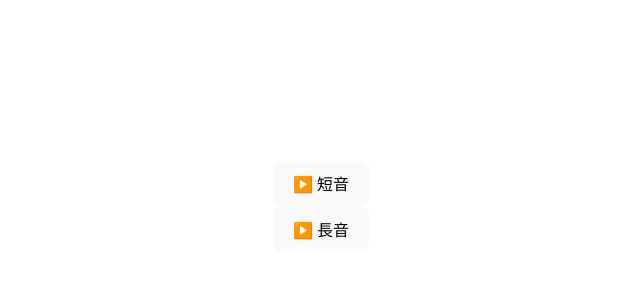
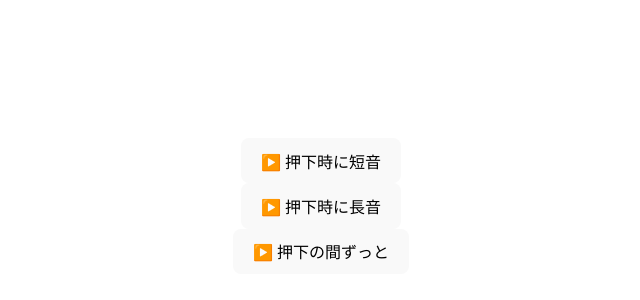
Before and after one commit to nagohachi/tsukutte-asobu2023, a React (Vite) app: page / in a window 1280 px wide. Shown: the part 194-494 px from the top of the page, without its empty margins (319-959 px from the left). Built offline with nearby package versions, Linux system fonts and the light colour scheme.

Commit message:
ファイル整理、押下時ずっと鳴らすボタン作成

```diff
--- a/src/App.tsx
+++ b/src/App.tsx
@@ -1,40 +1,12 @@
-import { useState } from 'react';
+import { PlaySoundForFixedTime, PlaySoundForFreeTime } from './PlaySound';
 import './App.css';
-
-interface PlaySoundProps {
-  value: string;
-  seconds: number;
-  frequency: number;
-}
-
-// 引数にある秒数だけ音を鳴らす
-export function PlaySound({ value, seconds, frequency }: PlaySoundProps) {
-  const [audioCtx] = useState(new window.AudioContext());
-  const [_, setOscillator] = useState<OscillatorNode | null>(null);
-
-
-  const handleMousedown = (event: React.MouseEvent<HTMLButtonElement>) => {
-    const osc = audioCtx.createOscillator();
-    if (!osc) return;
-    osc.type = 'square';
-    osc.frequency.setValueAtTime(frequency, audioCtx.currentTime);
-    osc.connect(audioCtx.destination);
-    osc.start();
-    setOscillator(osc);
-    setTimeout(() => {
-      osc.stop();
-      osc.disconnect(audioCtx.destination);
-    }, seconds * 1000);
-  }
-  const playButton = <button className="play__btn" onClick={handleMousedown}>▶️ {value}</button>;
-  return playButton;
-}
 
 function App() {
   return (
     <>
-      <div><PlaySound value="短音" seconds={0.3} frequency={7040} /></div>
-      <div><PlaySound value="長音" seconds={0.6} frequency={7040} /></div>
+      <div><PlaySoundForFixedTime value="押下時に短音" seconds={0.3} frequency={7040} /></div>
+      <div><PlaySoundForFixedTime value="押下時に長音" seconds={0.6} frequency={7040} /></div>
+      <div><PlaySoundForFreeTime value="押下の間ずっと" frequency={7040} /></div>
     </>
   );
 }
--- /dev/null
+++ b/src/PlaySound.tsx
@@ -0,0 +1,73 @@
+import { useState } from 'react';
+
+interface PlaySoundProps {
+	value: string;
+	seconds?: number;
+	frequency: number;
+}
+
+/**
+ * value ボタンに表示する文字列
+ * seconds 鳴らす音の秒数
+ * frequency 鳴らす音の周波数
+*/
+export function PlaySoundForFixedTime({ value, seconds, frequency }: PlaySoundProps) {
+	if (!seconds) return;
+
+	const [audioCtx] = useState(new window.AudioContext());
+	const [_, setOscillator] = useState<OscillatorNode | null>(null);
+
+	const handleMousedown = (_: React.MouseEvent<HTMLButtonElement>) => {
+		const osc = audioCtx.createOscillator();
+		if (!osc) return;
+		osc.type = 'square';
+		osc.frequency.setValueAtTime(frequency, audioCtx.currentTime);
+		osc.connect(audioCtx.destination);
+		osc.start();
+		setOscillator(osc);
+		setTimeout(() => {
+			osc.stop();
+			osc.disconnect(audioCtx.destination);
+			setOscillator(null);
+		}, seconds * 1000);
+	}
+	return <button className="play__btn" onClick={handleMousedown}>▶️ {value}</button>;
+}
+
+/**
+ * ボタンを押している間だけ音を鳴らす
+ * value ボタンに表示する文字列
+ * frequency 鳴らす音の周波数
+*/
+export function PlaySoundForFreeTime({ value, frequency }: PlaySoundProps) {
+  const [audioCtx] = useState(new window.AudioContext());
+  const [oscillator, setOscillator] = useState<OscillatorNode | null>(null);
+
+  const startOscillator = () => {
+    const osc = audioCtx.createOscillator();
+    osc.type = 'square';
+    osc.frequency.setValueAtTime(frequency, audioCtx.currentTime);
+    osc.connect(audioCtx.destination);
+    osc.start();
+    setOscillator(osc);
+  }
+
+  const stopOscillator = () => {
+    if (oscillator) {
+      oscillator.stop();
+      oscillator.disconnect(audioCtx.destination);
+      setOscillator(null);
+    }
+  }
+
+  return (
+    <button
+      className="play__btn"
+      onMouseDown={startOscillator}
+      onMouseUp={stopOscillator}
+      onMouseLeave={stopOscillator}
+    >
+      ▶️ {value}
+    </button>
+  );
+}
```
